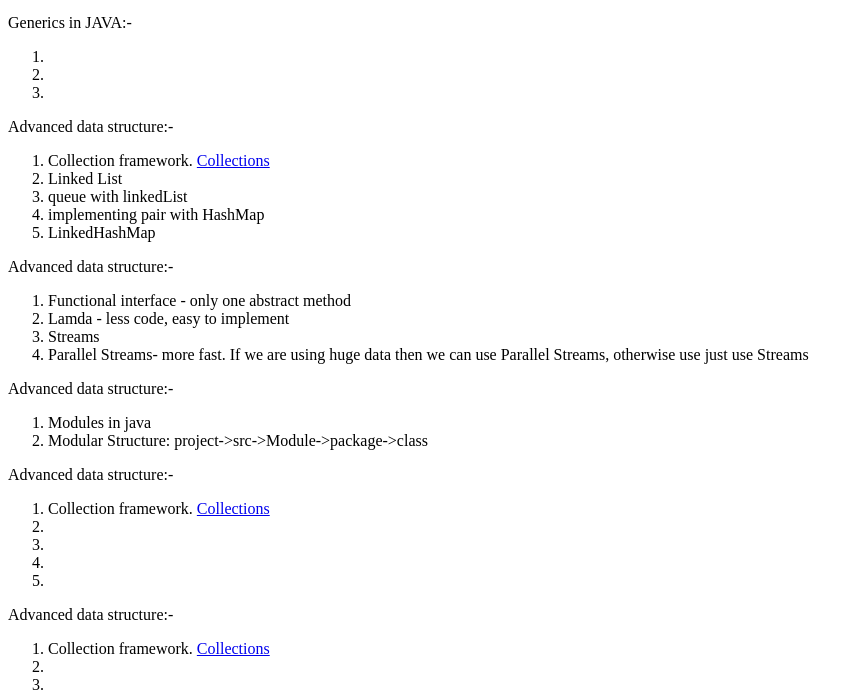
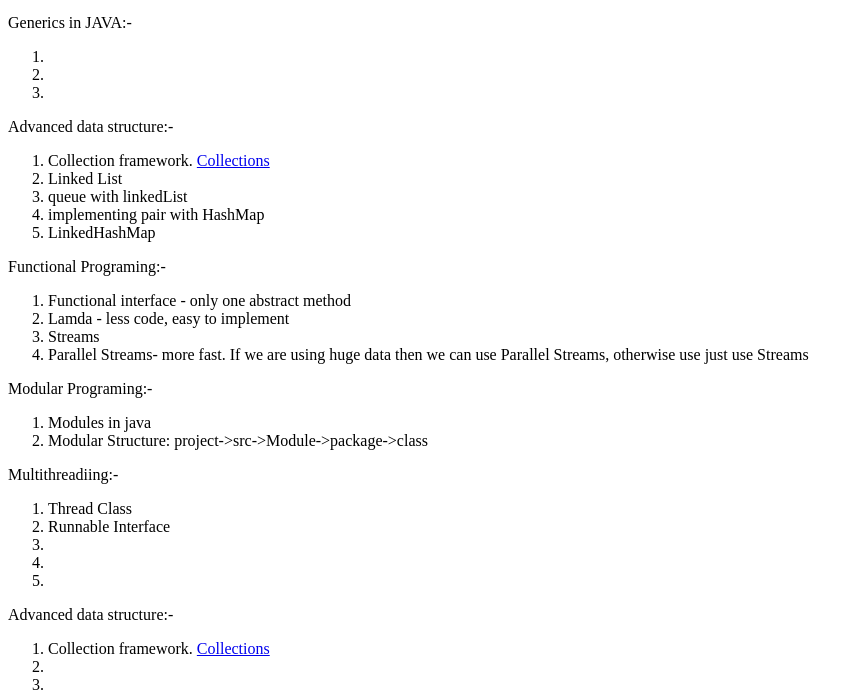
Before and after one commit to anilsyamanthakam/technologies, a plain HTML site: page advancedjava.html in a window 1280 px wide. Shown: the part 100-795 px from the top of the page, without its empty margins (0-863 px from the left). Drawn offline with Linux system fonts and the light colour scheme.

Commit message:
Update advancedjava.html

```diff
--- a/advancedjava.html
+++ b/advancedjava.html
@@ -22,7 +22,7 @@
     <li>LinkedHashMap</li>
   </ol>
 </p>
-<p>Advanced data structure:-<br/>
+<p>Functional Programing:-<br/>
   <ol>
     <li>Functional interface - only one abstract method</li>
     <li>Lamda - less code, easy to implement</li>
@@ -30,16 +30,16 @@
     <li>Parallel Streams- more fast. If we are using huge data then we can use Parallel Streams, otherwise use just use Streams</li>
   </ol>
 </p>
-<p>Advanced data structure:-<br/>
+<p>Modular Programing:-<br/>
   <ol>
     <li>Modules in java</li>
     <li>Modular Structure: project->src->Module->package->class</li>
   </ol>
 </p>
-<p>Advanced data structure:-<br/>
+<p>Multithreadiing:-<br/>
   <ol>
-    <li>Collection framework. <a href="https://docs.oracle.com/en/java/javase/11/docs/api/java.base/java/util/Collection.html">Collections</a></li>
-    <li></li>
+    <li>Thread Class</li>
+    <li>Runnable Interface</li>
     <li></li>
     <li></li>
     <li></li>
```
